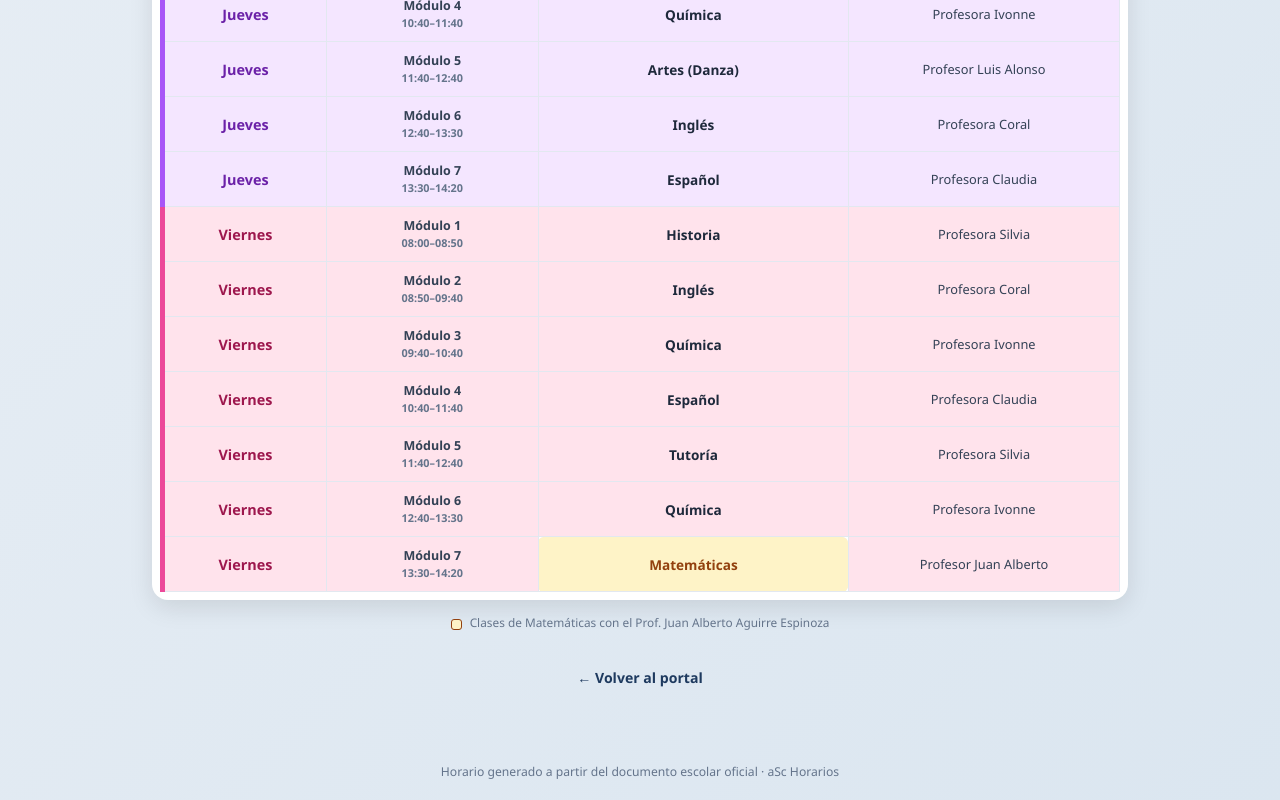
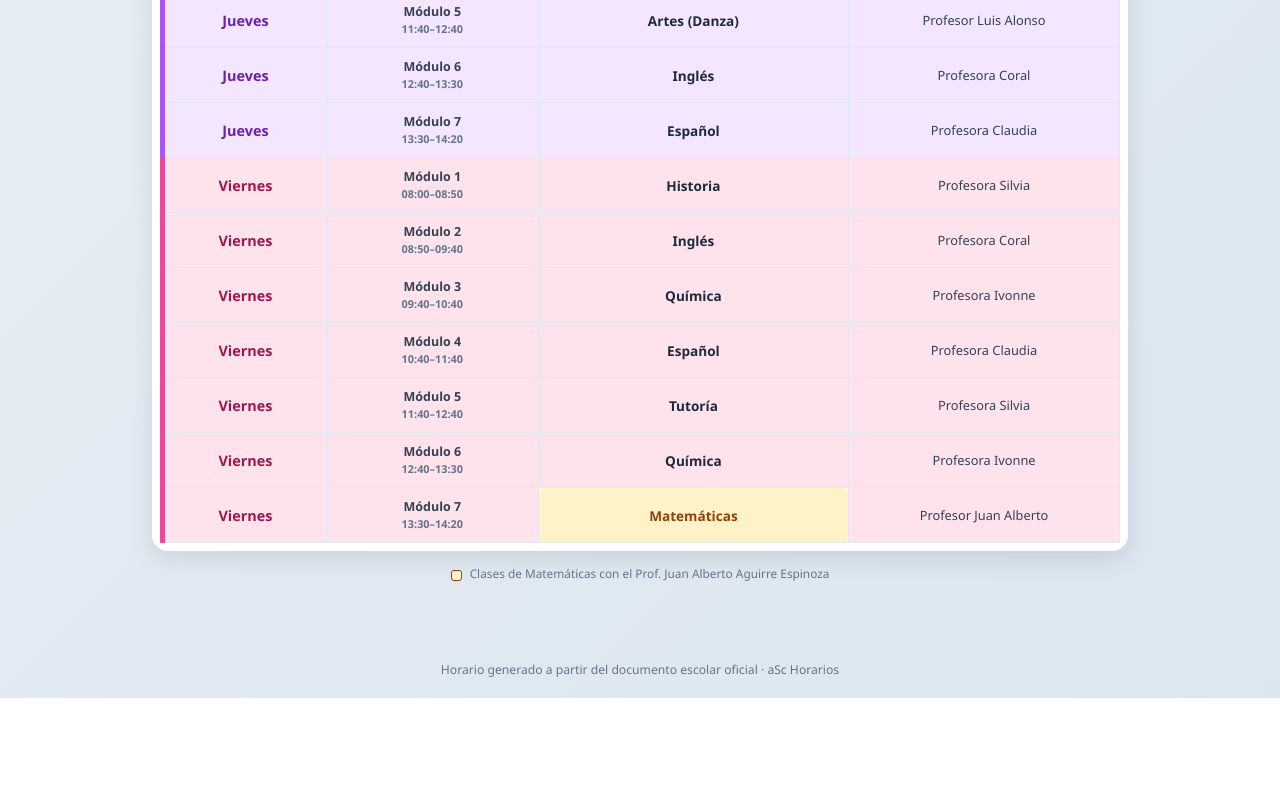
Before and after one commit to Bucefal0/3E-horario, a plain HTML site: page index.html in a window 1280 px wide. Shown: the part 1741-2541 px from the top of the page. After the commit the page ends 2439 px from the top, so only its background shows below. Drawn offline with Linux system fonts and the light colour scheme.

Commit message:
Remove navigation links from index.html
Removed navigation links from the header and footer.

```diff
--- a/index.html
+++ b/index.html
@@ -182,7 +182,6 @@
 <body>
 
 <header>
-  <a class="btn-principal" href="https://www.es18matematicas.org">🏠 Página principal</a>
   <h1>Escuela Secundaria Federal ES-18 · Ciclo 2026–2027</h1>
   <h2>Grupo 3° E</h2>
   <p class="sub">Horario completo · Tutor: Landa Valle Silvia</p>
@@ -290,9 +289,6 @@
 
   <p class="leyenda"><span></span> Clases de Matemáticas con el Prof. Juan Alberto Aguirre Espinoza</p>
 
-  <div style="text-align:center;">
-    <a class="volver" href="index_portal_matematicas.html">&larr; Volver al portal</a>
-  </div>
 </div>
 
 <footer>
```
